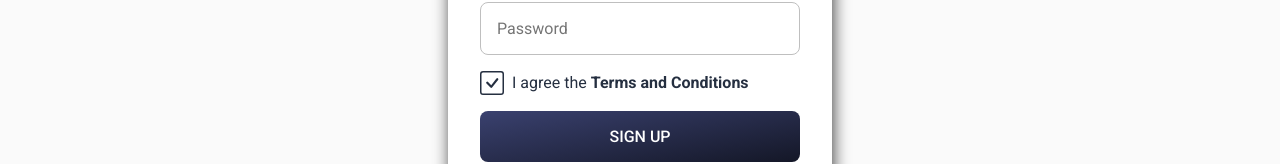
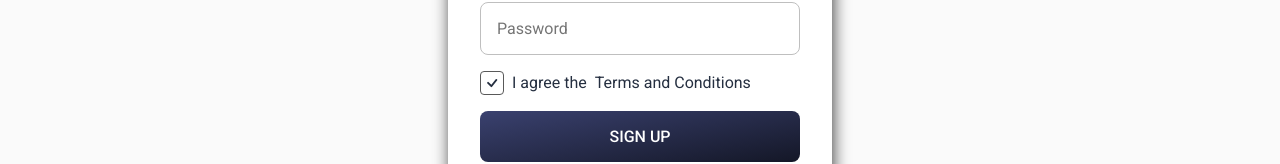
Before and after one commit to wendson13/soft-dashboard, a React (Vite) app: page /register in a window 1280 px wide. Shown: the part 539-703 px from the top of the page. Built offline with nearby package versions, Linux system fonts and the light colour scheme; what miragejs would draw is missing.

Commit message:
created Checkbox component

```diff
--- a/package.json
+++ b/package.json
@@ -9,6 +9,7 @@
   },
   "dependencies": {
     "@radix-ui/react-accessible-icon": "^0.1.4",
+    "@radix-ui/react-checkbox": "^0.1.5",
     "@radix-ui/react-dialog": "^0.1.7",
     "@radix-ui/react-select": "^0.1.1",
     "@radix-ui/react-switch": "^0.1.5",
--- /dev/null
+++ b/src/components/Checkbox/index.tsx
@@ -0,0 +1,47 @@
+import * as CheckboxPrimitive from '@radix-ui/react-checkbox';
+import { ReactNode } from 'react';
+import { BsCheck } from 'react-icons/bs';
+import styled from 'styled-components';
+
+type CheckBoxProps = {
+  toggle: () => void;
+  isChecked: boolean;
+  children?: ReactNode;
+  isRequired?: boolean;
+}
+
+export function Checkbox({ isChecked, toggle, isRequired = false, children }: CheckBoxProps) {
+  return (
+    <Container>
+      <CheckboxStyle checked={isChecked} onCheckedChange={toggle} required={isRequired}>
+        <Indicator>
+          <BsCheck size={20} />
+        </Indicator>
+      </CheckboxStyle>
+      {children}
+    </Container>
+  );
+}
+
+export const Container = styled.label`
+  display: flex;
+  align-items: center;
+  gap: .5rem;
+  font-size: 1rem;
+  color: ${({ theme }) => theme.colors.dark};
+`;
+
+export const CheckboxStyle = styled(CheckboxPrimitive.Root)`
+  width: 1.5rem;
+  height: 1.5rem;
+  border: 1px solid ${({ theme }) => theme.colors.gray8};
+  border-radius: .25rem;
+  background: transparent;
+`;
+
+export const Indicator = styled(CheckboxPrimitive.Indicator)`
+  display: flex;
+  justify-content: center;
+  align-items: center;
+  color: ${({ theme }) => theme.colors.dark};
+`;
--- a/src/pages/Register/index.tsx
+++ b/src/pages/Register/index.tsx
@@ -1,20 +1,21 @@
-import { FormEvent, useRef, useState } from 'react';
+import * as AccessibleIcon from '@radix-ui/react-accessible-icon';
+import { FormEvent, useState } from 'react';
 import { AiFillShop } from 'react-icons/ai';
-import { BsCheckSquare, BsFileTextFill, BsFillCheckSquareFill } from 'react-icons/bs';
+import { BsFileTextFill } from 'react-icons/bs';
 import { FaUserAlt } from 'react-icons/fa';
 import { IoRocketSharp } from 'react-icons/io5';
 import { Link, useNavigate } from 'react-router-dom';
 import { useTheme } from 'styled-components';
+import { Checkbox } from '../../components/Checkbox';
 import { LoggedOutFooter } from '../../components/Footer/LoggedOutFooter';
 import { Spinner } from '../../components/Loading';
 import { useAuth } from '../../hooks/useAuth';
-import { BackgroundImage, Container, Header, SubmitBox, SwitchBox } from './styles';
+import { BackgroundImage, Container, Header, SubmitBox } from './styles';
 
-export function Register () {
+export function Register() {
 
   const [email, setEmail] = useState('');
   const [password, setPassword] = useState('');
-  const [isChecked, setIsChecked] = useState(false);
 
   const [loading, setLoading] = useState(false);
   const { signUp } = useAuth();
@@ -25,16 +26,12 @@ export function Register () {
   const handleUserRegister = async (event: FormEvent) => {
     event.preventDefault();
 
-    if(!isChecked){
-      setTermsIsAccept(false);
-    }
-
-    if(!email.trim() || !password.trim() || !isChecked) return;
+    if (!email.trim() || !password.trim() || !termsIsAccept) return;
 
     setLoading(true);
 
 
-    await signUp({email, password})
+    await signUp({ email, password })
 
     setLoading(false);
     navigation('/')
@@ -95,29 +92,22 @@ export function Register () {
               onChange={e => setPassword(e.target.value.trim())}
             />
 
-            <SwitchBox
-              isAccept={termsIsAccept}
+            <Checkbox
+              isChecked={termsIsAccept}
+              toggle={() => setTermsIsAccept(!termsIsAccept)}
+              isRequired={true}
             >
-              <button
-                onClick={() => setIsChecked(!isChecked)}
-                type='button'
-              >
-                {
-                  isChecked ?
-                    <BsFillCheckSquareFill size={24} color={colors.dark} />
-                    :
-                    <BsCheckSquare size={24} color={termsIsAccept ? colors.dark : colors.danger} />
-                }
-              </button>
-
-              <span>I agree the <Link to=''>Terms and Conditions</Link></span>
-            </SwitchBox>
+              I agree the {<Link to='/terms'>Terms and Conditions</Link>}
+            </Checkbox>
 
             <SubmitBox>
               {
                 loading ?
-                  <Spinner size={2} borderSize={.5} />
-                :
+                  <AccessibleIcon.Root
+                    label='loading spinner.'
+                    children={<Spinner size={2} borderSize={.5} />}
+                  />
+                  :
                   <button type='submit'>SIGN UP</button>
               }
             </SubmitBox>
--- a/src/pages/Register/styles.ts
+++ b/src/pages/Register/styles.ts
@@ -12,7 +12,7 @@ export const Header = styled.header`
   strong {
     font-size: 1.25rem;
     font-weight: 500;
-    color: ${({theme}) => theme.colors.gray1};
+    color: ${({ theme }) => theme.colors.gray1};
   }
 
   nav {
@@ -24,7 +24,7 @@ export const Header = styled.header`
       justify-content: center;
       align-items: center;
       gap: 1rem;
-      color: ${({theme}) => theme.colors.gray1};
+      color: ${({ theme }) => theme.colors.gray1};
     }
   }
 `;
@@ -56,17 +56,17 @@ export const Container = styled.main`
     gap: 1rem;
     padding: 2rem;
     border-radius: 1rem;
-    box-shadow: .1rem .1rem 1rem ${({theme}) => theme.colors.gray9};
-    background: ${({theme}) => theme.colors.gray1};
+    box-shadow: .1rem .1rem 1rem ${({ theme }) => theme.colors.gray9};
+    background: ${({ theme }) => theme.colors.gray1};
 
     h1 {
       font-size: 2rem;
-      color: ${({theme}) => theme.colors.dark};
+      color: ${({ theme }) => theme.colors.dark};
     }
 
     > span {
       font-size: 1.5rem;
-      color: ${({theme}) => theme.colors.gray8};
+      color: ${({ theme }) => theme.colors.gray8};
     }
 
     form {
@@ -78,11 +78,11 @@ export const Container = styled.main`
       > input {
         padding: 1rem;
         border-radius: .5rem;
-        border: .1rem solid ${({theme}) => theme.colors.gray6};
-        color: ${({theme}) => theme.colors.dark};
+        border: .1rem solid ${({ theme }) => theme.colors.gray6};
+        color: ${({ theme }) => theme.colors.dark};
 
         &:focus {
-          outline: .1rem solid ${({theme}) => theme.colors.primary};
+          outline: .1rem solid ${({ theme }) => theme.colors.primary};
         }
       }
 
@@ -91,50 +91,20 @@ export const Container = styled.main`
         padding: 1rem;
         border-radius: .5rem;
         border: 0;
-        color: ${({theme}) => theme.colors.gray1};
-        background: ${({theme}) => theme.gradients.dark};
+        color: ${({ theme }) => theme.colors.gray1};
+        background: ${({ theme }) => theme.gradients.dark};
       }
 
       > span {
         margin: 0 auto;
-        color: ${({theme}) => theme.colors.gray7};
+        color: ${({ theme }) => theme.colors.gray7};
 
         a {
           font-weight: 700;
-          color: ${({theme}) => theme.colors.dark};
+          color: ${({ theme }) => theme.colors.dark};
         }
       }
     }
-  }
-`;
-
-type SwitchBoxType = {
-  isAccept: boolean;
-}
-
-export const SwitchBox = styled.div<SwitchBoxType>`
-  display: flex;
-  align-items: center;
-  gap: .5rem;
-  border-radius: .25rem;
-  padding: ${({isAccept}) => isAccept ? '' : '.25rem'};
-  outline: .2rem solid ${({theme, isAccept}) => isAccept ? 'none' : theme.colors.danger};
-
-  span {
-    color: ${({theme, isAccept}) => isAccept ? theme.colors.dark : theme.colors.danger};
-
-    a {
-      font-weight: 700;
-    }
-  }
-
-  button {
-    display: flex;
-    justify-content: center;
-    align-items: center;
-    border: 0;
-    background: transparent;
-    border-radius: .25rem;
   }
 `;
 
@@ -149,7 +119,7 @@ export const SubmitBox = styled.div`
     padding: 1rem;
     border-radius: .5rem;
     border: 0;
-    color: ${({theme}) => theme.colors.gray1};
-    background: ${({theme}) => theme.gradients.dark};
+    color: ${({ theme }) => theme.colors.gray1};
+    background: ${({ theme }) => theme.gradients.dark};
   }
 `;
--- a/src/styles/global.ts
+++ b/src/styles/global.ts
@@ -16,7 +16,7 @@ export const GlobalStyle = createGlobalStyle`
   body {
     width: 100%;
     height: 100vh;
-    background: ${({theme}) => theme.colors.gray2};
+    background: ${({ theme }) => theme.colors.gray2};
   }
 
   @media screen and (max-width: 1080px) {
```
Also changed, not shown: 1 other file (tests, documents, lock files or other folders).
